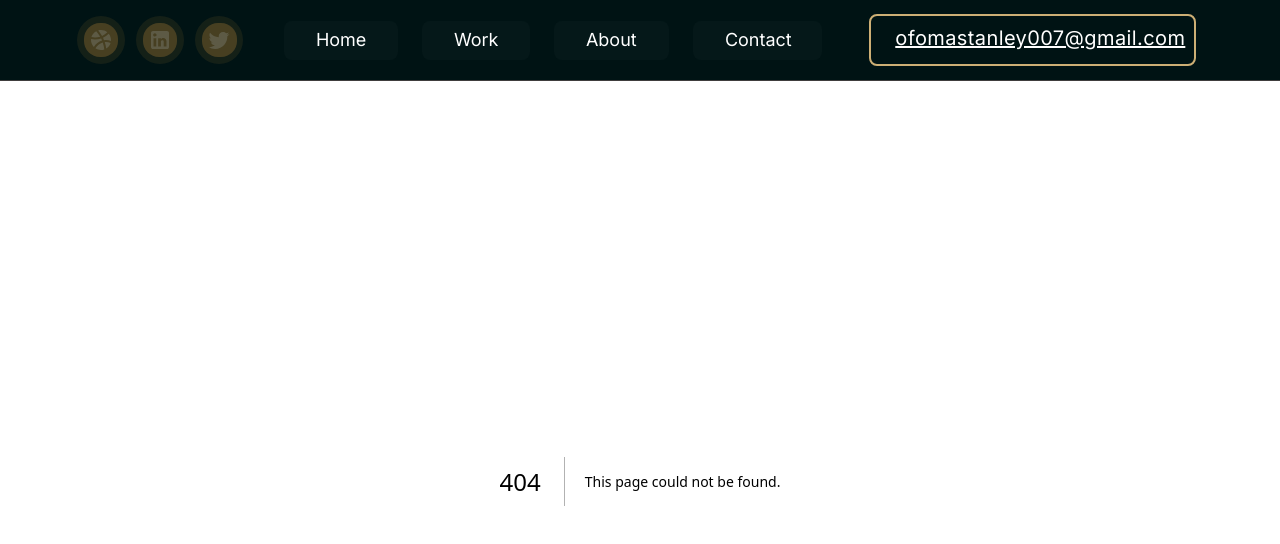
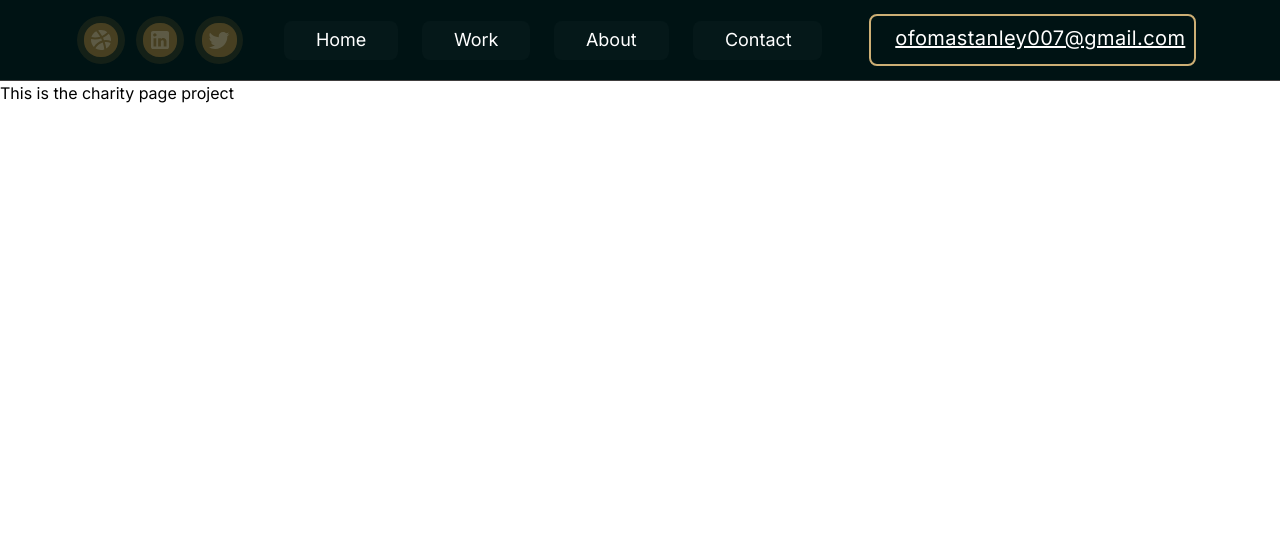
Before and after one commit to Maxwell011/portfolio-design, a Next.js app: page /charity in a window 1280 px wide. Before the commit this address had no page. Shown: the top 544 px of the page. Built offline with nearby package versions, Linux system fonts and the light colour scheme.

Commit message:
Add charity page component

```diff
--- /dev/null
+++ b/src/app/charity/page.tsx
@@ -0,0 +1,7 @@
+export default function Charity() {
+  return (
+    <section>
+      <h1>This is the charity page project</h1>
+    </section>
+  );
+}
```
